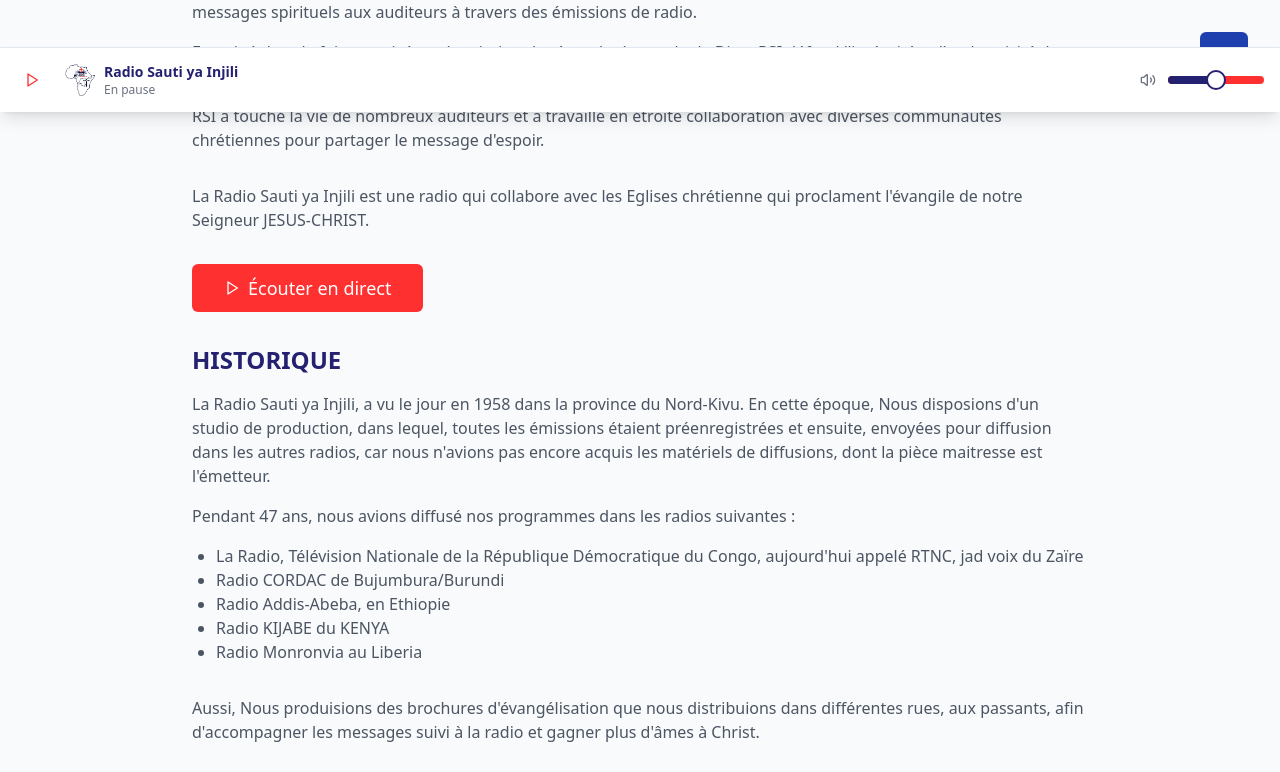
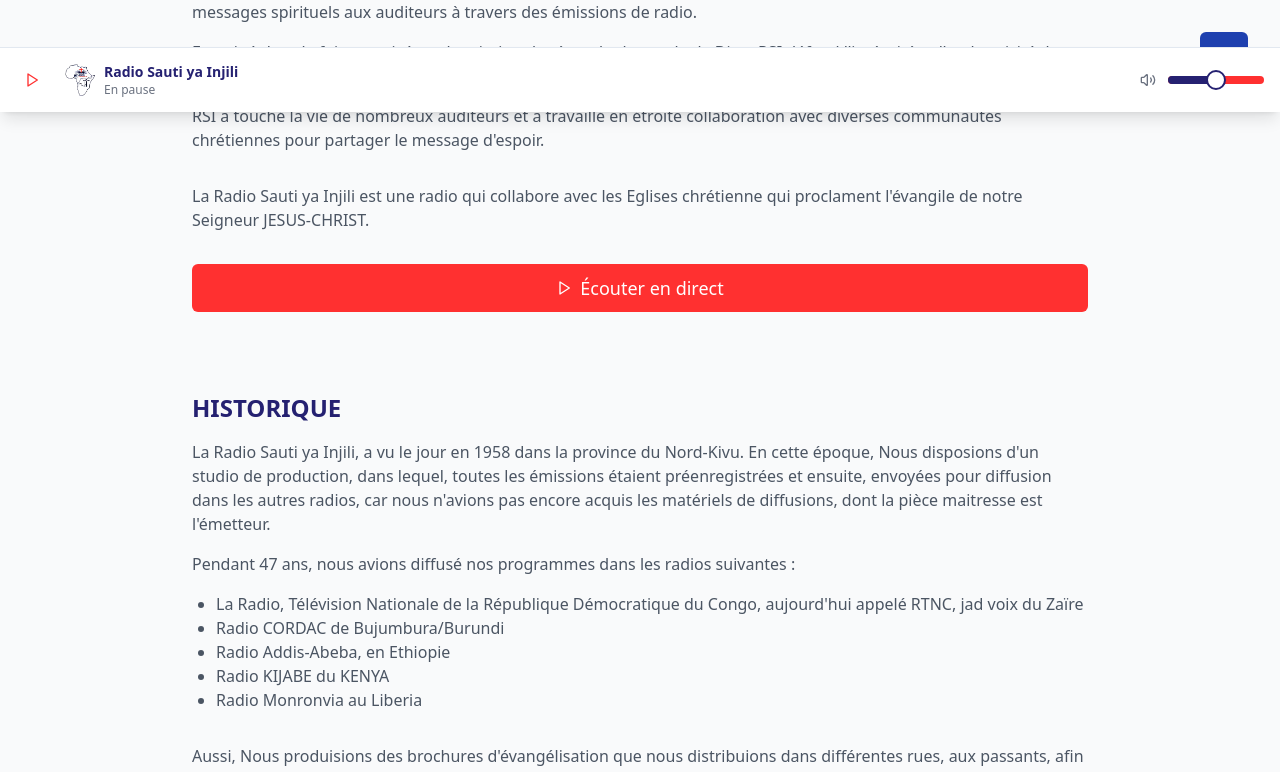
Before and after one commit to oredytech/sauti-radio-web, a React (Vite) app: page /about in a window 1280 px wide. Shown: the part 688-1460 px from the top of the page. Built offline with nearby package versions, Linux system fonts and the light colour scheme.

Commit message:
Fix RadioControl TypeScript errors
Fixes TypeScript errors in RadioControl.tsx related to incorrect type assignment and duplicate attributes.

```diff
--- a/src/components/RadioControl.tsx
+++ b/src/components/RadioControl.tsx
@@ -5,14 +5,14 @@ import { Button } from "@/components/ui/button";
 interface RadioControlProps {
   className?: string;
   showText?: boolean;
-  size?: "sm" | "md" | "lg";
+  size?: "sm" | "default" | "lg";
   variant?: "primary" | "secondary" | "outline" | "ghost";
 }
 
 const RadioControl = ({
   className = "",
   showText = false,
-  size = "md",
+  size = "default",
   variant = "secondary",
 }: RadioControlProps) => {
   // State is managed by RadioPlayer, we just trigger the global function
@@ -25,35 +25,27 @@ const RadioControl = ({
     }
   };
 
-  // Determine button size classes
-  const sizeClasses = {
-    sm: "h-9 px-3",
-    md: "h-10 px-4 py-2",
-    lg: "h-11 px-8 py-6",
-  };
-
-  // Determine icon size
+  // Determine icon size based on button size
   const iconSize = {
-    sm: "h-4 w-4",
-    md: "h-5 w-5",
-    lg: "h-6 w-6",
+    sm: 16,
+    default: 20,
+    lg: 24,
   };
 
   return (
     <Button
-      className={className}
+      className={`${className} ${size === "lg" ? "h-11 px-8 py-6" : ""}`}
       variant={variant as any}
-      size={size !== "lg" ? size : undefined}
-      className={size === "lg" ? sizeClasses.lg : undefined}
+      size={size}
       onClick={handlePlay}
       disabled={isLoading}
     >
       {isLoading ? (
-        <Loader className={iconSize[size]} />
+        <Loader size={iconSize[size]} />
       ) : isPlaying ? (
-        <Pause className={iconSize[size]} />
+        <Pause size={iconSize[size]} />
       ) : (
-        <Play className={iconSize[size]} />
+        <Play size={iconSize[size]} />
       )}
       {showText && (
         <span className={size === "lg" ? "text-lg" : ""}>
```
